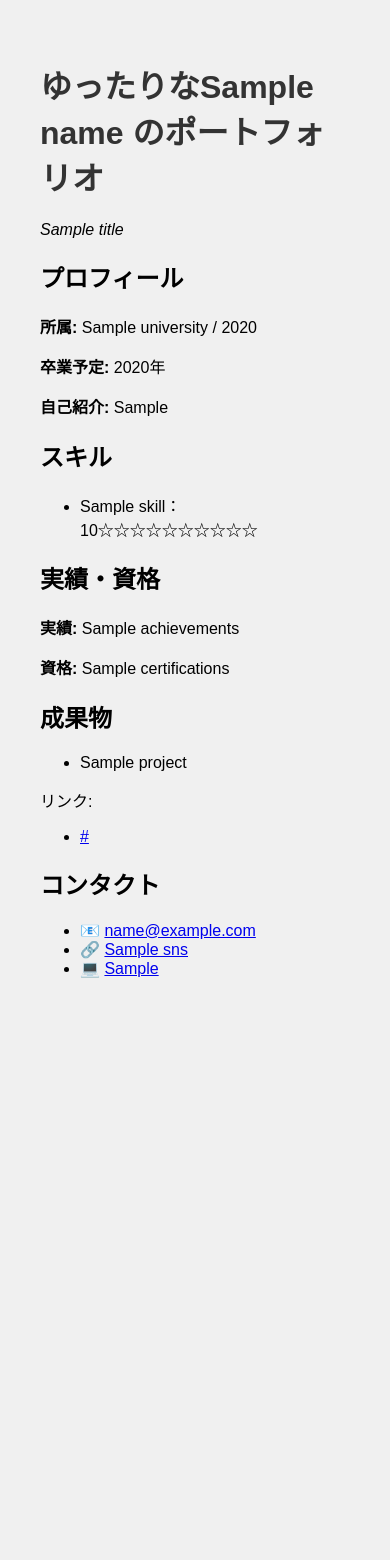
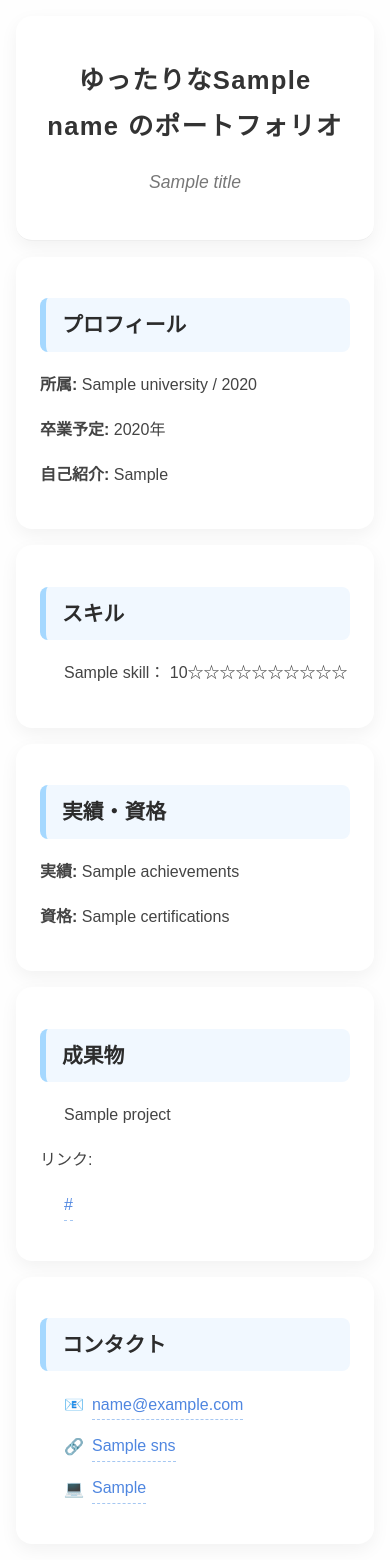
Before and after one commit to furuyashikiiori/portfolio-auto, a FastAPI app: template app/templates/portfolio_yuttari.html in a window 390 px wide. Before the commit the page ends 978 px from the top, so only its background shows below. Run offline with FastAPI, Linux system fonts and the light colour scheme; the template is opened without the code that fills it: most values are stand-ins (such as "Sample title", 1, 10 or a date in 2020).

Commit message:
シンプルとゆったりのCSS

```diff
--- /dev/null
+++ b/app/static/css/yuttari.css
@@ -0,0 +1,117 @@
+/* ===== ベーススタイル ===== */
+body {
+  font-family: "Hiragino Kaku Gothic ProN", "Noto Sans JP", sans-serif;
+  background-color: #fefefe;
+  color: #444;
+  line-height: 1.8;
+  margin: 0;
+  padding: 0;
+}
+
+/* ===== コンテナ ===== */
+body > * {
+  max-width: 860px;
+  margin: 3rem auto;
+  padding: 2rem;
+  background-color: #ffffff;
+  border-radius: 16px;
+  box-shadow: 0 6px 18px rgba(0, 0, 0, 0.05);
+}
+
+/* ===== ヘッダー ===== */
+header {
+  text-align: center;
+  padding-bottom: 1.5rem;
+  border-bottom: 1px solid #eee;
+}
+
+header h1 {
+  font-size: 2.2rem;
+  color: #333;
+  margin-bottom: 0.5rem;
+  font-weight: 600;
+  letter-spacing: 0.05em;
+}
+
+header p {
+  font-size: 1.1rem;
+  color: #777;
+}
+
+/* ===== セクション ===== */
+section {
+  margin-top: 2.5rem;
+}
+
+section h2 {
+  font-size: 1.6rem;
+  color: #2c2c2c;
+  margin-bottom: 1.2rem;
+  border-left: 6px solid #a5d8ff;
+  background-color: #f1f8ff;
+  padding: 0.5rem 1rem;
+  border-radius: 8px;
+}
+
+/* ===== リストや段落 ===== */
+section p,
+section li {
+  font-size: 1.05rem;
+  color: #444;
+}
+
+ul {
+  padding-left: 1.5rem;
+  list-style-type: disc;
+}
+
+li {
+  margin-bottom: 0.75rem;
+}
+
+/* ===== スキルの星表示 ===== */
+li::marker {
+  color: #90caf9;
+}
+
+/* ===== リンク ===== */
+a {
+  color: #4f86e0;
+  text-decoration: none;
+  border-bottom: 1px dashed #a5c7f2;
+  transition: all 0.2s ease-in-out;
+}
+
+a:hover {
+  border-bottom-style: solid;
+  color: #3b5bdb;
+}
+
+/* ===== コンタクト用アイコン付きリスト ===== */
+section ul li {
+  display: flex;
+  align-items: center;
+  gap: 0.5rem;
+  word-break: break-word;
+}
+
+/* ===== レスポンシブ対応 ===== */
+@media (max-width: 600px) {
+  body > * {
+    margin: 1rem;
+    padding: 1.5rem;
+  }
+
+  header h1 {
+    font-size: 1.6rem;
+  }
+
+  section h2 {
+    font-size: 1.3rem;
+  }
+
+  section p,
+  section li {
+    font-size: 1rem;
+  }
+}
--- a/app/templates/portfolio_simple.html
+++ b/app/templates/portfolio_simple.html
@@ -3,7 +3,7 @@
   <head>
     <meta charset="UTF-8" />
     <title>{{ name }} のポートフォリオ</title>
-    <link rel="stylesheet" href="/static/css/style.css" />
+    <link rel="stylesheet" href="/static/css/simple.css" />
   </head>
   <body>
     <!-- ===== ヘッダー ===== -->
--- a/app/templates/portfolio_yuttari.html
+++ b/app/templates/portfolio_yuttari.html
@@ -3,7 +3,7 @@
   <head>
     <meta charset="UTF-8" />
     <title>{{ name }} のポートフォリオ</title>
-    <link rel="stylesheet" href="/static/css/style.css" />
+    <link rel="stylesheet" href="/static/css/yuttari.css" />
   </head>
   <body>
     <!-- ===== ヘッダー ===== -->
```
Also changed, not shown: app/static/css/simple.css (added, +104 -0 lines).
